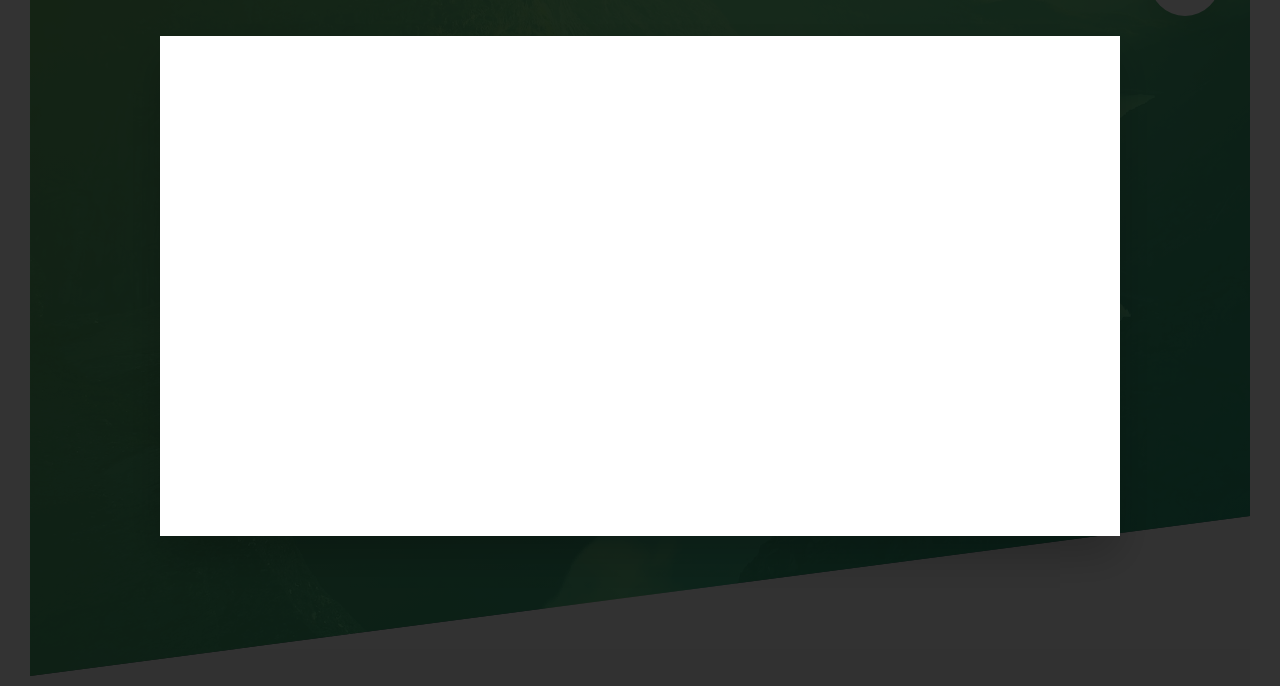
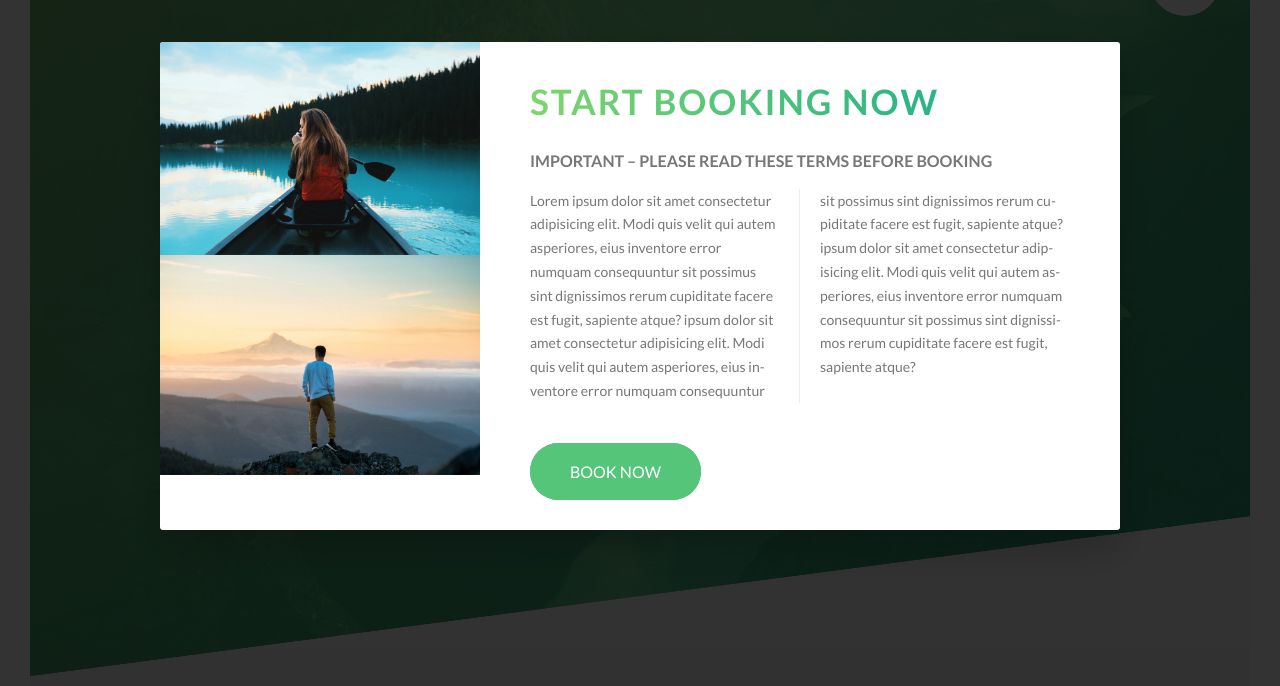
Before and after one commit to lekegitrepo/Natours, a website: page index.html in a window 1280 px wide. Shown: the part 114-800 px from the top of the page. Drawn offline with Linux system fonts and the light colour scheme.

Commit message:
add style to the popup contents

```diff
--- a/index.html
+++ b/index.html
@@ -362,7 +362,23 @@
 
   <div class="popup">
     <div class="popup__content">
-      Popup
+      <div class="popup__left">
+        <img src="img/nat-8.jpg" alt="Tour photo" class="popup__img">
+        <img src="img/nat-9.jpg" alt="Tour photo" class="popup__img">
+      </div>
+      <div class="popup__right">
+        <h2 class="heading-secondary u-margin-bottom-small">Start booking now</h2>
+        <h3 class="heading-tertiary u-margin-bottom-small">Important &ndash; please read these terms before booking</h3>
+        <p class="popup__text">
+          Lorem ipsum dolor sit amet consectetur adipisicing elit. Modi quis velit qui autem asperiores, eius inventore
+          error numquam consequuntur sit possimus sint dignissimos rerum cupiditate facere est fugit, sapiente atque?
+          ipsum dolor sit amet consectetur adipisicing elit. Modi quis velit qui autem asperiores, eius inventore
+          error numquam consequuntur sit possimus sint dignissimos rerum cupiditate facere est fugit, sapiente atque?
+          ipsum dolor sit amet consectetur adipisicing elit. Modi quis velit qui autem asperiores, eius inventore
+          error numquam consequuntur sit possimus sint dignissimos rerum cupiditate facere est fugit, sapiente atque?
+        </p>
+        <a href="#" class="btn btn--green">Book now</a>
+      </div>
     </div>
   </div>
 
--- a/sass/components/_popup.scss
+++ b/sass/components/_popup.scss
@@ -11,10 +11,40 @@
     @include absCenter;
 
     background-color: $color-white;
+    border-radius: $border-pixel;
     box-shadow: 0 2rem 4rem rgba($color-black, .2);
-    color: $color-white;
+    display: table;
+    overflow: hidden;
     width: 75%;
+  }
 
-    height: 50rem;
+  &__left {
+    display: table-cell;
+    width: 33.3333%;
+  }
+
+  &__right {
+    display: table-cell;
+    padding: 3rem 5rem;
+    vertical-align: middle;
+    width: 66.66667;
+  }
+
+  &__img {
+    display: block;
+    width: 100%;
+  }
+
+  &__text {
+    column-count: 2;
+    column-gap: 4rem;
+    column-rule: 1px solid $color-grey-light-two;
+    font-size: 1.4rem;
+    margin-bottom: 4rem;
+
+    -moz-hyphens: auto;
+    -ms-hyphens: auto;
+    -webkit-hyphens: auto;
+     hyphens: auto;
   }
 }
```
Also changed, not shown: css/style.css.
